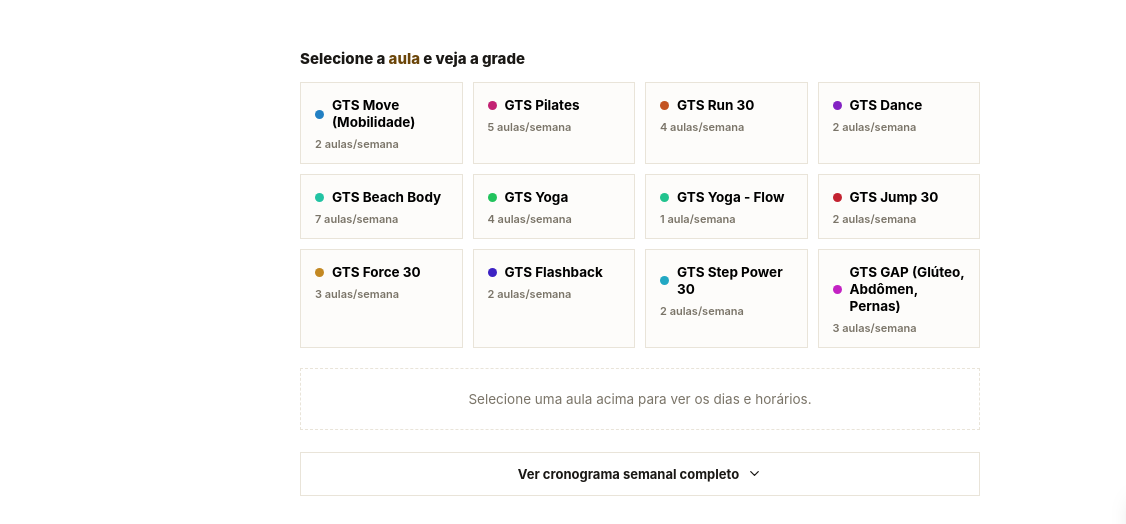
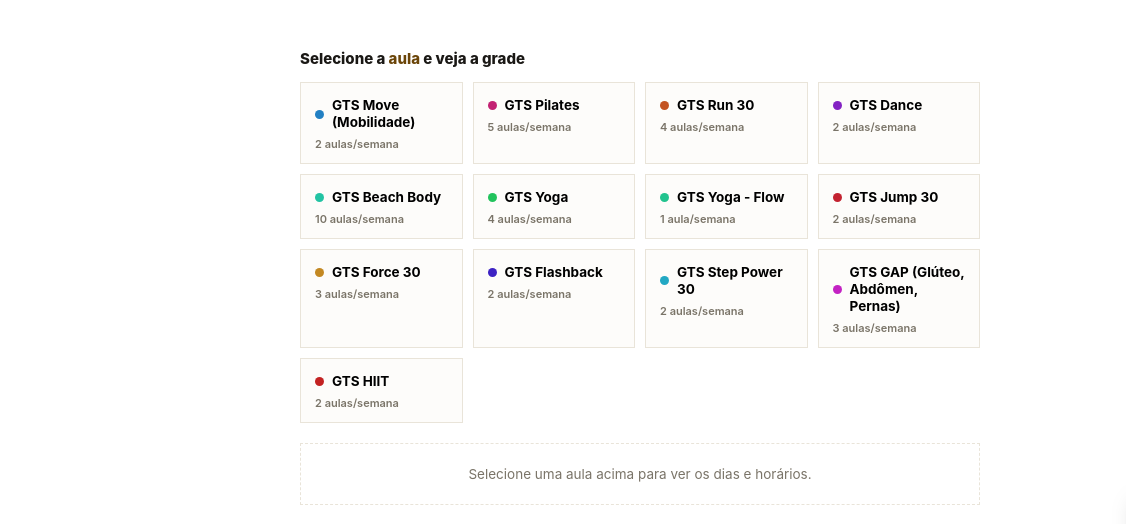
Before and after one commit to gtsacademia/horarios-aula, a plain HTML site: page index.html in a window 1280 px wide. Shown: the part 251-775 px from the top of the page, 0-1126 px from the left. Drawn offline with Linux system fonts and the light colour scheme.

Commit message:
Adiciona GTS HIIT e Beach Body das 16:00 na grade
GTS HIIT: terca e quinta, 07:00-08:00.
GTS Beach Body: novas aulas seg/qua/sex, 16:00-17:00.

Co-Authored-By: Claude Sonnet 5.5 <noreply@anthropic.com>

```diff
--- a/index.html
+++ b/index.html
@@ -357,7 +357,8 @@
     force:  { label: "GTS Force 30",          hue: 38  },
     flash:  { label: "GTS Flashback",         hue: 250 },
     step:   { label: "GTS Step Power 30",     hue: 190 },
-    gap:    { label: "GTS GAP (Glúteo, Abdômen, Pernas)", hue: 300 }
+    gap:    { label: "GTS GAP (Glúteo, Abdômen, Pernas)", hue: 300 },
+    hiit:   { label: "GTS HIIT",              hue: 0   }
   };
 
   var DAYS = [
@@ -378,27 +379,27 @@
   var SCHEDULE = {
     segunda: {
       manha: [["06:00","07:00","move"],["07:00","08:00","run"],["07:00","08:00","gap"],["08:00","09:00","beach"],["09:00","10:00","pilates"]],
-      tarde: [["15:00","16:00","jump"],["17:00","18:00","force"]],
+      tarde: [["15:00","16:00","jump"],["16:00","17:00","beach"],["17:00","18:00","force"]],
       noite: [["18:00","19:00","run"],["19:00","20:00","beach"]]
     },
     terca: {
-      manha: [["06:00","07:00","pilates"],["07:00","08:00","dance"],["08:00","09:00","yoga"]],
+      manha: [["06:00","07:00","pilates"],["07:00","08:00","dance"],["07:00","08:00","hiit"],["08:00","09:00","yoga"]],
       tarde: [["17:00","18:00","flash"]],
       noite: [["18:00","19:00","yoga"],["19:00","20:00","step"]]
     },
     quarta: {
       manha: [["06:00","07:00","move"],["07:00","08:00","run"],["07:00","08:00","gap"],["08:00","09:00","beach"],["09:00","10:00","pilates"]],
-      tarde: [["15:00","16:00","jump"],["17:00","18:00","force"]],
+      tarde: [["15:00","16:00","jump"],["16:00","17:00","beach"],["17:00","18:00","force"]],
       noite: [["18:00","19:00","run"],["19:00","20:00","beach"]]
     },
     quinta: {
-      manha: [["06:00","07:00","pilates"],["07:00","08:00","dance"],["08:00","09:00","yoga"]],
+      manha: [["06:00","07:00","pilates"],["07:00","08:00","dance"],["07:00","08:00","hiit"],["08:00","09:00","yoga"]],
       tarde: [["17:00","18:00","flash"]],
       noite: [["18:00","19:00","yoga"],["19:00","20:00","step"]]
     },
     sexta: {
       manha: [["06:00","07:00","yogaflow"],["07:00","08:00","pilates"],["07:00","08:00","gap"],["08:00","09:00","beach"]],
-      tarde: [["17:00","18:00","force"]],
+      tarde: [["16:00","17:00","beach"],["17:00","18:00","force"]],
       noite: [["19:00","20:00","beach"]]
     },
     sabado: { manha: [["09:00","10:00","beach"]], tarde: [], noite: [] }
```
